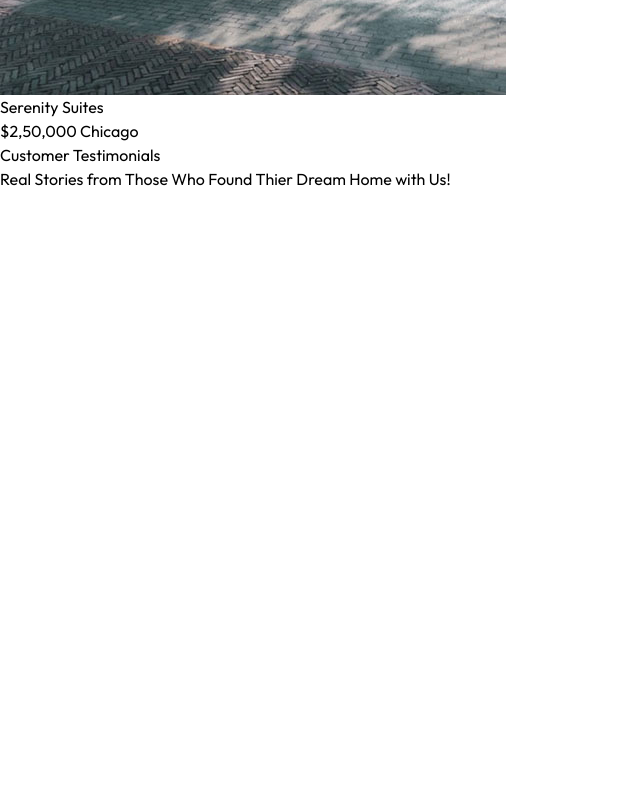
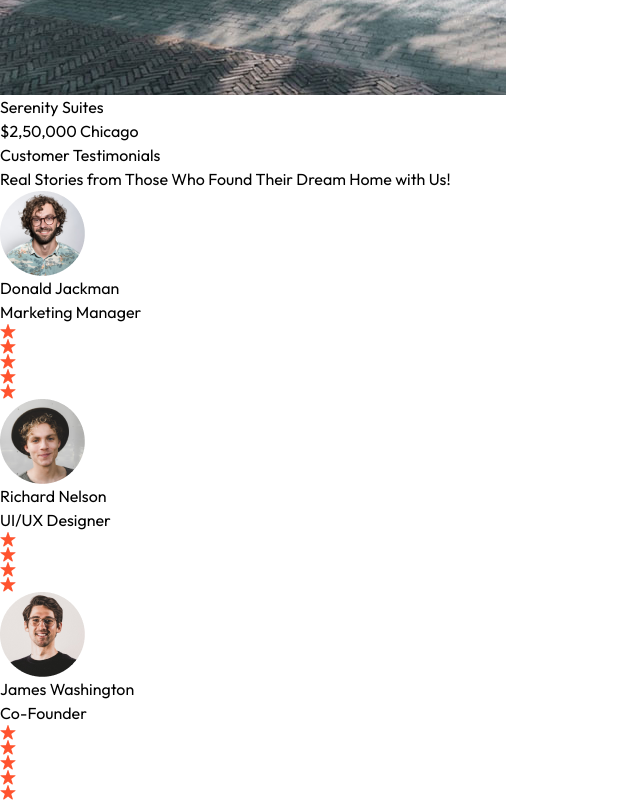
Before and after one commit to eissamonet/Real-Estate, a React (Vite) app: page / in a window 1280 px wide. Shown: the part 5629-6429 px from the top of the page, without its empty margins (0-640 px from the left). Before the commit the page ends 5820 px from the top, so only its background shows below. Built offline with nearby package versions, Linux system fonts and the light colour scheme; a web font is replaced by a local one.

Commit message:
commit changes

```diff
--- a/src/component/Testimonials.jsx
+++ b/src/component/Testimonials.jsx
@@ -1,10 +1,27 @@
 import React from 'react'
+import { assets, testimonialsData } from '../assets/assets'
 
 const Testimonials = () => {
   return (
-    <div>
-        <h1>Customer <span>Testimonials</span></h1>
-        <p>Real Stories from Those Who Found Thier Dream Home with Us!</p>
+    <div className='container mx-auto py-10 lg:px-32 w-full overflow-hidden' id='Testimonials'>
+        <h1 className='text-2xl sm:text-4xl font-bold mb-2 text-center'>Customer <span className='underline underline-offset-4 decoration-1 under font-light'>Testimonials</span></h1>
+        <p className=' text-center text-gray-500 mb-12 max-w-80 mx-auto'>Real Stories from Those Who Found Their Dream Home with Us!</p>
+
+
+<div className='flex flex-wrap justify-center gap-8'>
+   {testimonialsData.map((testimonial, index) => (
+     <div key={index} className='max-w-[340px] border shadow-lg rounded px-8 py-12 text-center'>
+        <img className='w-20 h-20 rounded-full mx-auto mb-4' src={testimonial.image} alt={testimonial.alt} />
+        <h2>{testimonial.name}</h2>
+        <p>{testimonial.title}</p>
+        <div>
+            {Array.from({length: testimonial.rating}, (item, index) => (
+                <img key={index} src={assets.star_icon} alt="" />
+            ))}
+        </div>
+     </div>
+   ))}
+</div>
     </div>
   )
 }
```
